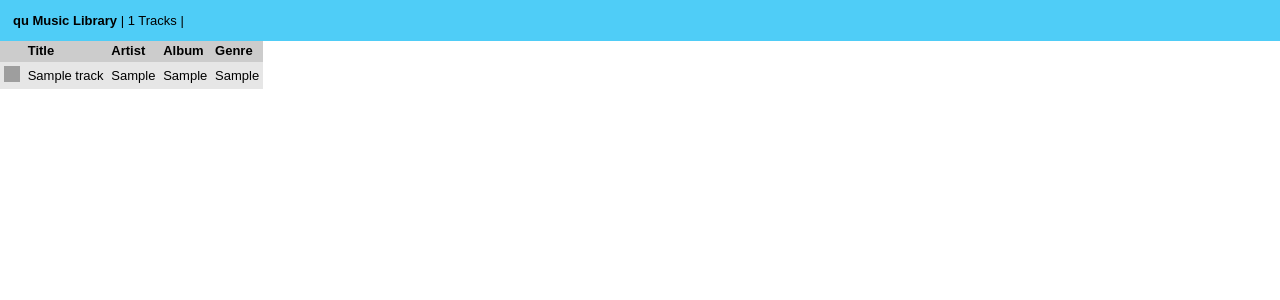
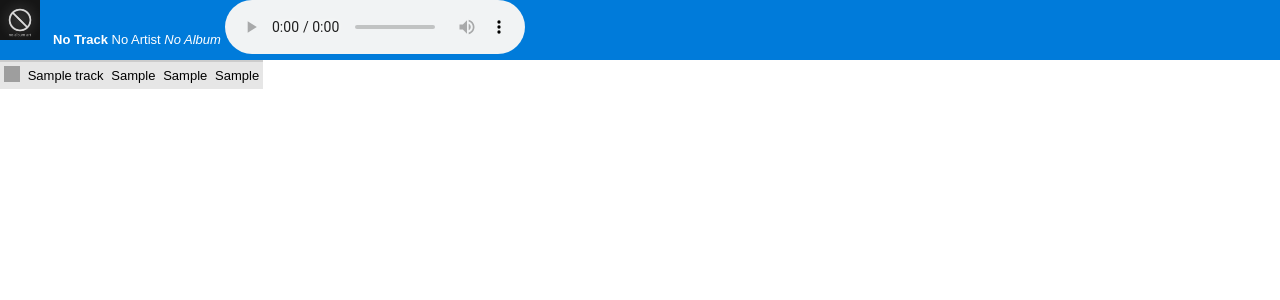
Before and after one commit to NiklasRosenstein/qu, a Flask app: page / in a window 1280 px wide. Shown: the top 300 px of the page. Run offline with Flask 2, Linux system fonts and the light colour scheme; tables that the repository leaves empty hold one stand-in row (values such as "Sample post"); grey boxes are pictures that could not be loaded.

Commit message:
implement (not fully working) streaming with HTTP Ranges and Album Cover extraction

```diff
--- a/README.markdown
+++ b/README.markdown
@@ -19,3 +19,7 @@ __DEPLOYMENT__
     $ nano qu_config.py      # configure library_root
     $ python -m qu --syncdb  # synchronize the music file database
     # python -m qu --web     # run the web app
+
+__CREDITS__
+
+    qu/web/static/img/nocover.png: http://gouki113.deviantart.com/art/No-Album-Art-145001929
--- a/qu/web/static/css/dashboard.css
+++ b/qu/web/static/css/dashboard.css
@@ -14,8 +14,8 @@ table, th, td {
 	left: 0;
 	right: 0;
 	position: fixed;
-	background-color: #4FCDF7;
-	padding: 1em;
+	background-color: #007BDA;
+	color: white;
 }
 table#library {
 	margin-top: 3em;
@@ -37,3 +37,29 @@ table#library {
 	height: 16px;
 	display: inline-block;
 }
+
+
+#audio {
+	margin-bottom: -10px;
+	display: inline;
+}
+#current {
+	line-height: 40px;
+}
+#current-track {
+	font-weight: bold;
+}
+#current-artist {
+}
+#current-album {
+	font-style: italic;
+}
+#current-album-pic {
+	width: 40px;
+	height: 40px;
+	background-color: black;
+	display: inline-block;
+	border: none;
+	float: left;
+	margin-right: 1em;
+}
--- a/qu/web/static/js/dashboard.js
+++ b/qu/web/static/js/dashboard.js
@@ -1,9 +1,21 @@
 
 function play(trackId, mime) {
   var audio = document.getElementById('audio');
-  var audioSource = document.getElementById('audio-source');
-  audioSource.setAttribute('src', '/stream/' + trackId);
-  audioSource.setAttribute('type', mime);
+  audio.setAttribute('src', '/stream/' + trackId);
+  audio.setAttribute('type', mime);
   audio.load();
   audio.play();
+
+  var track = document.getElementById('track-' + trackId);
+  var currentTrack = document.getElementById('current-track');
+  currentTrack.innerText = track.getAttribute('data-track-title');
+  var currentArtist = document.getElementById('current-artist');
+  currentArtist.innerText = track.getAttribute('data-track-artist');
+  var currentAlbum = document.getElementById('current-album');
+  currentAlbum.innerText = track.getAttribute('data-track-album');
+  var currentAlbumPic = document.getElementById('current-album-pic');
+  currentAlbumPic.addEventListener('error', function () {
+    this.setAttribute('src', '/static/img/nocover.png');
+  });
+  currentAlbumPic.setAttribute('src', '/pic/' + trackId);
 }
--- a/qu/web/templates/dashboard.html
+++ b/qu/web/templates/dashboard.html
@@ -7,9 +7,13 @@
 	</head>
 	<body>
 		<div id="header">
-			<b>qu Music Library</b>
-			<span>| {{ tracks|length }} Tracks | </span>
-			<audio id="audio"><source id="audio-source" src=""></audio>
+			<div id="current">
+				<img id="current-album-pic" src="/static/img/nocover.png"></img>
+				<span id="current-track">No Track</span>
+				<span id="current-artist">No Artist</span>
+				<span id="current-album">No Album</span>
+			<audio id="audio" controls="controls"></audio>
+			</div>
 		</div>
 		<table id="library">
 			<thead>
@@ -21,7 +25,9 @@
 					<th>Genre</th>
 				</tr>
 				{% for track in tracks %}
-				<tr data-track-id="{{ track.id }}">
+				<tr id="track-{{ track.id }}" data-track-id="{{ track.id }}"
+					data-track-title="{{ track.title }}", data-track-artist="{{ track.artist }}"
+					data-track-album="{{ track.album }}">
 					<td><a class="icon icon-play" href="#" onclick="play({{ track.id }}, '{{ track.mime }}')"/></td>
 					<td>{{ track.title }}</td>
 					<td>{{ track.artist or "" }}</td>
--- a/qu/web/views.py
+++ b/qu/web/views.py
@@ -22,14 +22,15 @@ from . import app, utils
 from .. import config
 from ..pathutils import from_dbpath
 from ..database import Session, Track
-from flask import request, render_template, Response
+from ..metadata import read_metadata
+from flask import request, render_template, stream_with_context, Response
 import os
 
 
 @app.route('/')
 @Session.wraps
 def home():
-  tracks = Session.current().query(Track).all()
+  tracks = Session.current().query(Track).order_by(Track.title).all()
   return render_template('dashboard.html', tracks=tracks)
 
 
@@ -42,4 +43,27 @@ def stream(track_id):
   filename = os.path.join(config.library_root, from_dbpath(track.path))
   if not os.path.isfile(filename):
     return "Track not found", 404
-  return Response(utils.stream_file(filename), 200, [('Content-type', track.mime)])
+
+  return Response(stream_with_context(utils.stream_file(filename)), 200, [
+    ('Content-type', track.mime), ('Accept-Ranges', 'bytes')])
+
+
+@app.route('/pic/<int:track_id>')
+@Session.wraps
+def pic(track_id):
+  track = Session.current().query(Track).get(track_id)
+  if not track:
+    return "Track not found", 404
+  filename = os.path.join(config.library_root, from_dbpath(track.path))
+  if not os.path.isfile(filename):
+    return "Track not found", 404
+
+  metadata = read_metadata(filename)
+  if metadata is None:
+    return "Track not found (not metadata read)", 404
+
+  if 'cover' in metadata:
+    cover = metadata['cover']
+    return Response(cover.data, 200, [('Content-type', cover.mime)])
+
+  return "No album cover", 404
```
Also changed, not shown: qu/web/utils.py (+44 -2 lines), qu/web/static/img/nocover.png (added), 1 other file.
